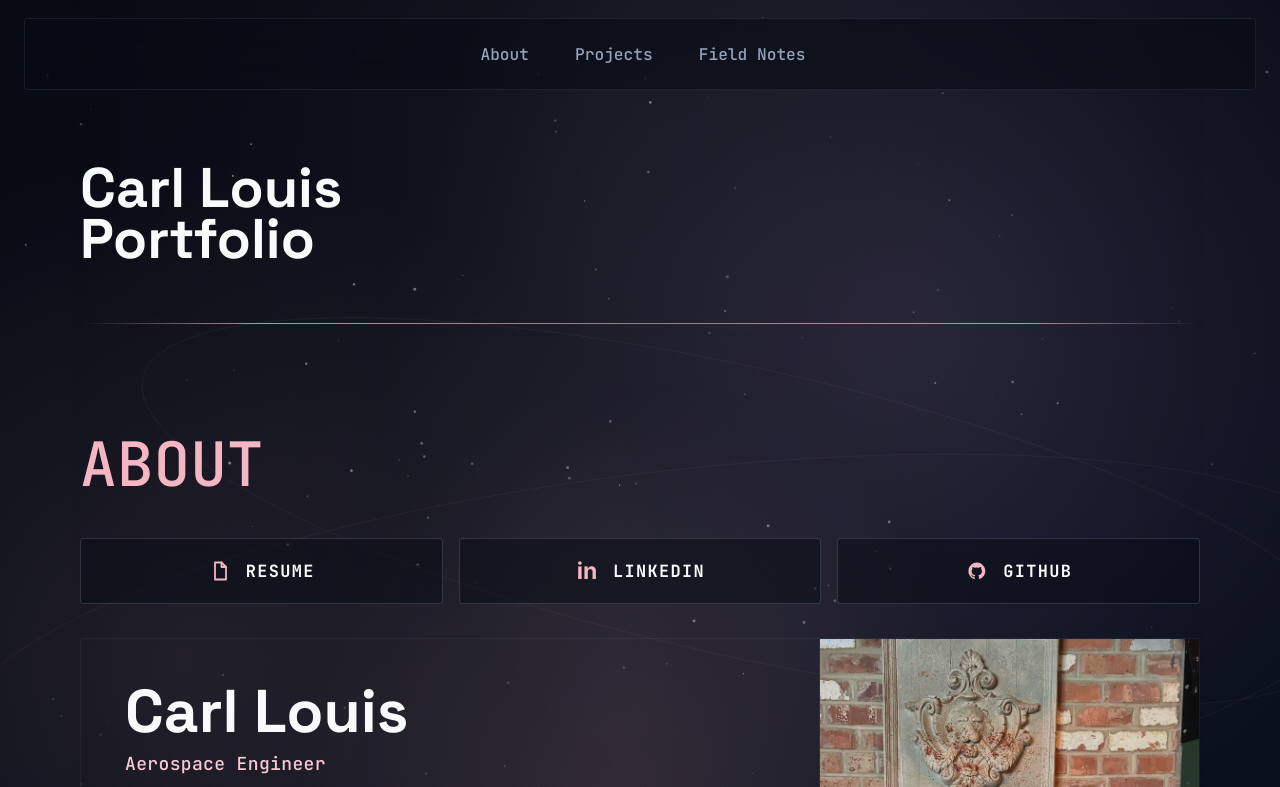
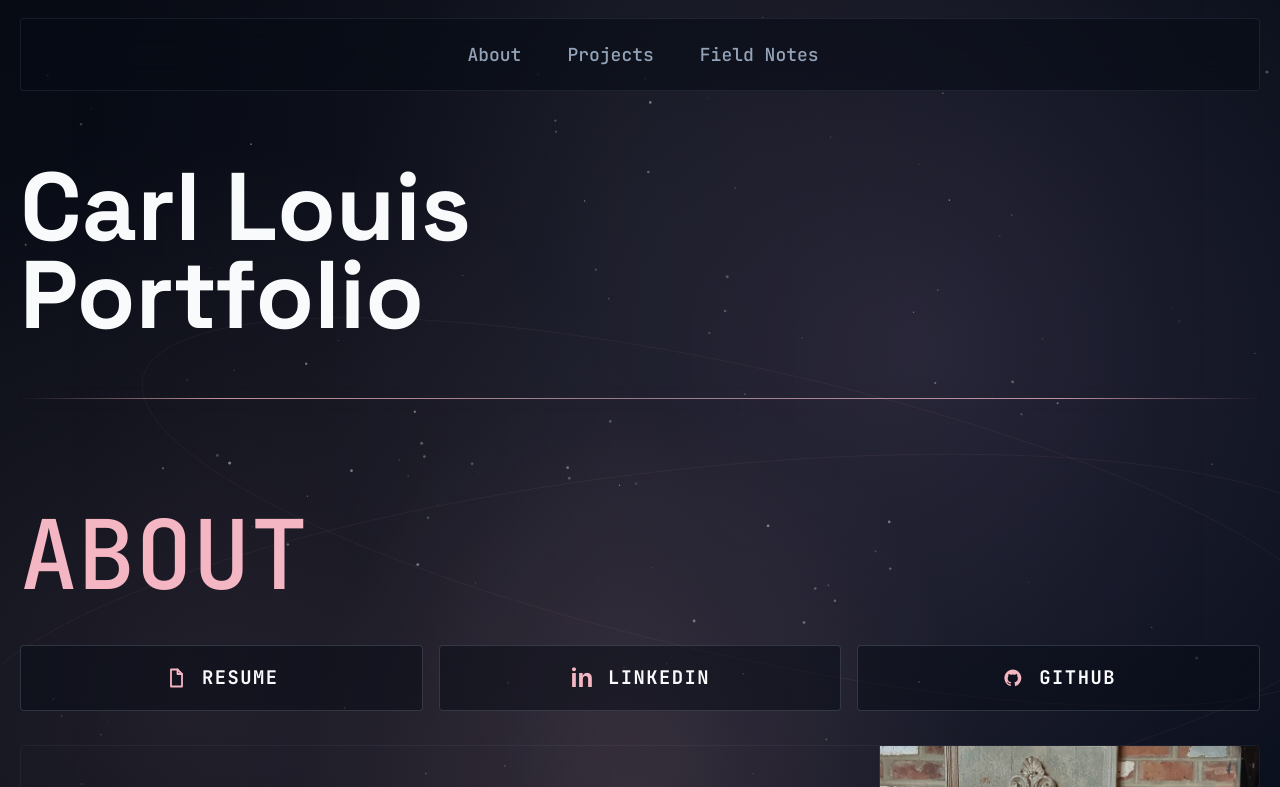
Before and after one commit to clouiscai/VisualFolio, a plain HTML site: page index.html in a window 1280 px wide. Shown: the top 787 px of the page. Drawn offline with nearby package versions, Linux system fonts and the light colour scheme.

Commit message:
Revert deployment sizing changes

```diff
--- a/styles.css
+++ b/styles.css
@@ -21,7 +21,7 @@
 }
 
 html {
-  font-size: 18px;
+  font-size: 20px;
   scroll-behavior: smooth;
 }
 
@@ -73,7 +73,7 @@ a {
 
 .site-shell {
   position: relative;
-  width: min(1600px, calc(100% - 48px));
+  width: min(1840px, calc(100% - 40px));
   margin: 0 auto;
 }
 
@@ -85,7 +85,7 @@ a {
   align-items: center;
   justify-content: center;
   gap: 18px;
-  width: min(1320px, 100%);
+  width: min(1680px, 100%);
   min-height: 72px;
   margin: 18px auto 0;
   padding: 10px 12px 10px 18px;
@@ -377,9 +377,6 @@ h3 {
 
 .masthead-section {
   position: relative;
-  width: min(1120px, 100%);
-  margin-right: auto;
-  margin-left: auto;
   padding-top: 72px;
   padding-bottom: 58px;
 }
@@ -388,7 +385,7 @@ h3 {
   margin-bottom: 0;
   color: var(--white);
   font-family: "Space Grotesk", Inter, sans-serif;
-  font-size: clamp(3.1rem, 4.2vw, 4.25rem);
+  font-size: 4.8rem;
   font-weight: 700;
   line-height: 0.92;
   letter-spacing: 0;
@@ -417,10 +414,7 @@ h3 {
 }
 
 .about .section-kicker {
-  width: min(1120px, 100%);
   grid-template-columns: 1fr;
-  margin-right: auto;
-  margin-left: auto;
   margin-top: 58px;
   margin-bottom: 34px;
 }
@@ -436,17 +430,14 @@ h3 {
 
 .section-heading {
   display: block;
-  width: min(1120px, 100%);
-  margin-right: auto;
   margin-bottom: 46px;
-  margin-left: auto;
 }
 
 .section-heading h2 {
   max-width: none;
   color: var(--pink);
   font-family: "JetBrains Mono", ui-monospace, SFMono-Regular, Consolas, monospace;
-  font-size: clamp(3.4rem, 4.2vw, 4.7rem);
+  font-size: clamp(4.8rem, 5vw, 6rem);
   font-weight: 400;
   line-height: 0.92;
   text-transform: uppercase;
@@ -454,23 +445,18 @@ h3 {
 
 .about-layout {
   display: grid;
-  width: min(1120px, 100%);
   grid-template-columns: 1fr;
   gap: 18px;
   align-items: stretch;
-  margin-right: auto;
-  margin-left: auto;
 }
 
 .social-rail {
   display: grid;
-  width: min(1120px, 100%);
   grid-template-columns: repeat(3, minmax(0, 1fr));
   align-content: start;
   gap: 16px;
-  margin-right: auto;
+  width: 100%;
   margin-bottom: 34px;
-  margin-left: auto;
 }
 
 .social-rail a {
```
